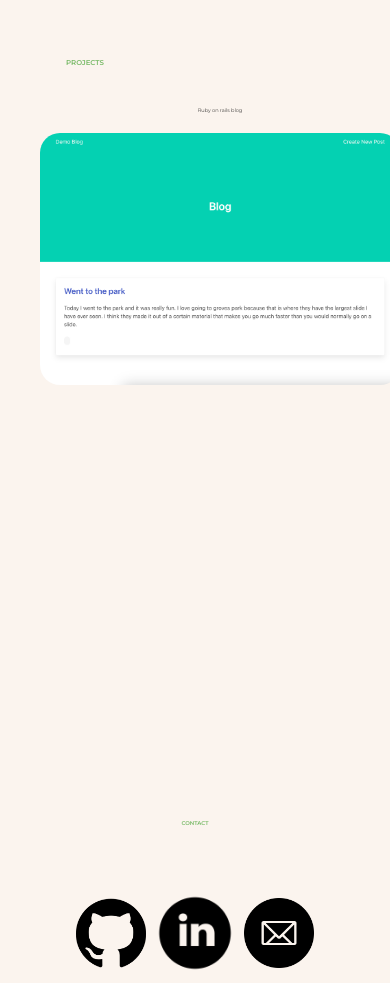
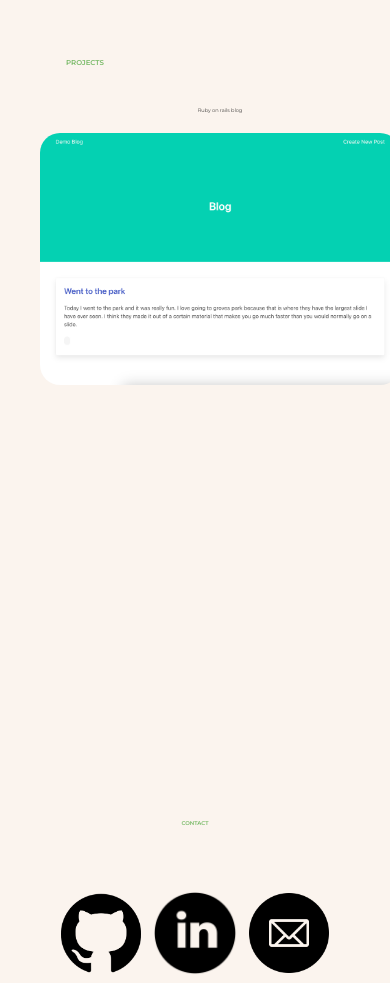
Before and after one commit to andrewanselmo/Andrew-Site, a React (Vite) app: page / in a window 390 px wide. Shown: the part 1255-2238 px from the top of the page. Built offline with nearby package versions, Linux system fonts and the light colour scheme.

Commit message:
phone responsive

```diff
--- a/src/components/Content.css
+++ b/src/components/Content.css
@@ -379,18 +379,18 @@ li:hover {
     }
 
     #git-img{
-        width:70px;
-        height:70px;
+        width:80px;
+        height:80px;
     }
 
     #linked-img{
-        width:78px;
-        height:78px;
+        width:88px;
+        height:88px;
     }
 
     #mail-img{
-        width:70px;
-        height:70px;
+        width:80px;
+        height:80px;
     }
 
 
```
